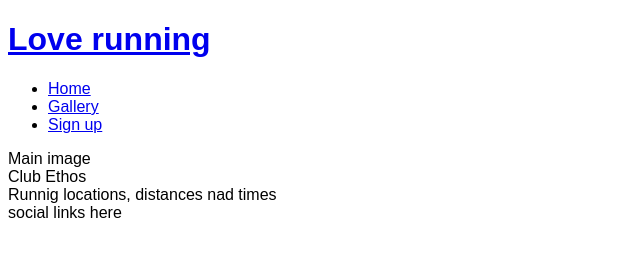
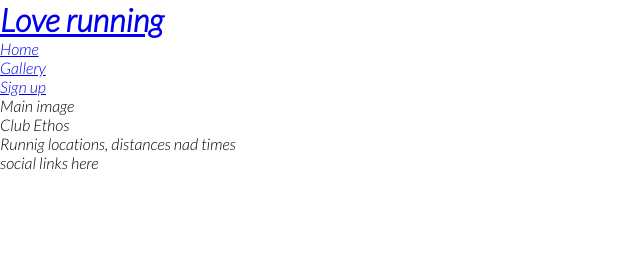
Before and after one commit to VitalijusSeskovas/love-running, a plain HTML site: page index.html in a window 1280 px wide. Shown: the whole page, without its empty margins (0-640 px from the left). Drawn offline with Linux system fonts and the light colour scheme.

Commit message:
add google fonts and remove default margings, padding and borders

```diff
--- a/assets/css/style.css
+++ b/assets/css/style.css
@@ -1,3 +1,12 @@
+@import url('https://fonts.googleapis.com/css2?family=Lato:ital,wght@1,300&family=Oswald:wght@300&display=swap');
+
+* {
+    margin: 0;
+    padding: 0;
+    border: none;
+}
+
 body {
-    font-family: Arial;
+    font-family: Lato, sans-serif;
+    font-weight: 300;
 }
```
